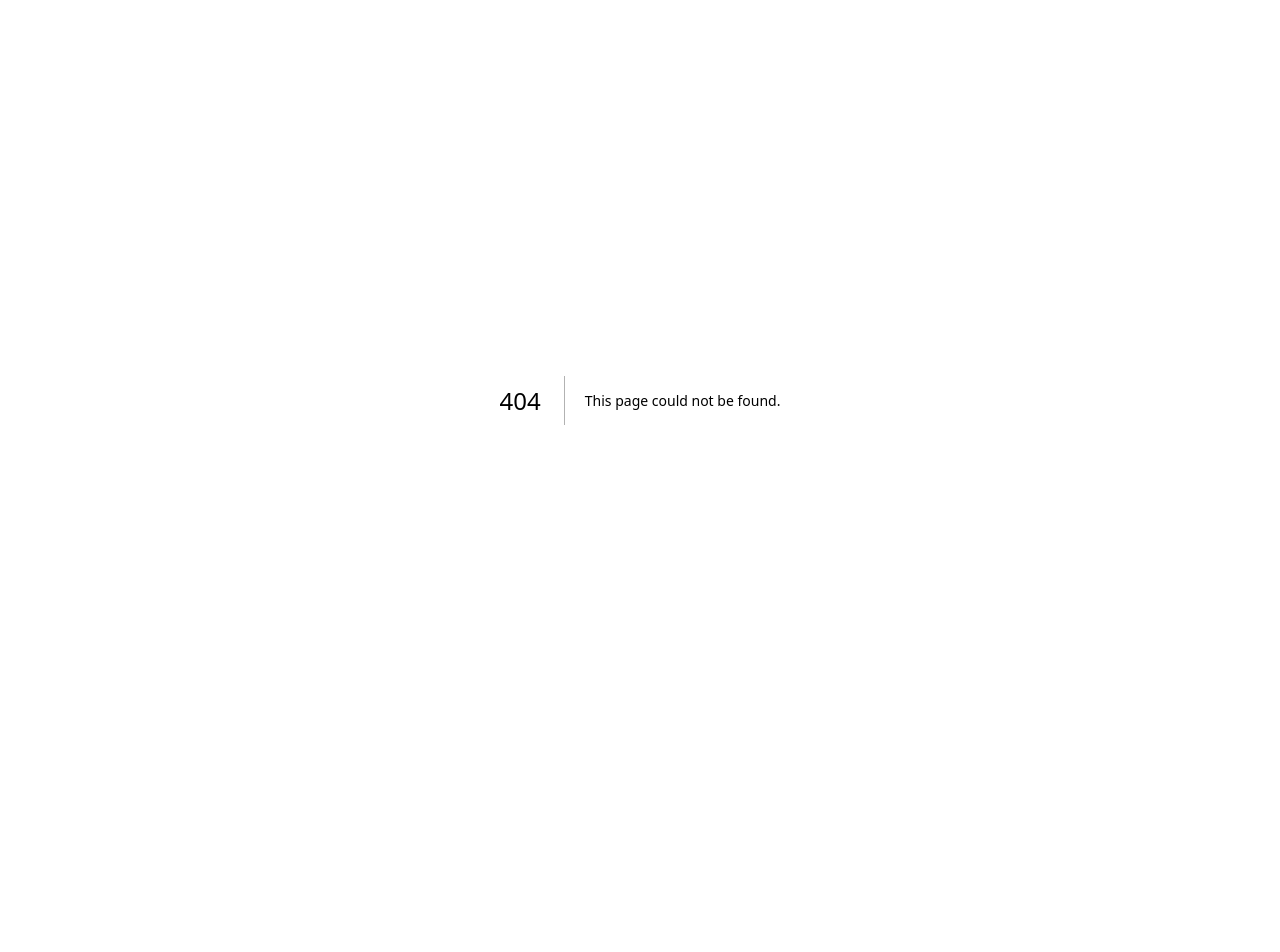
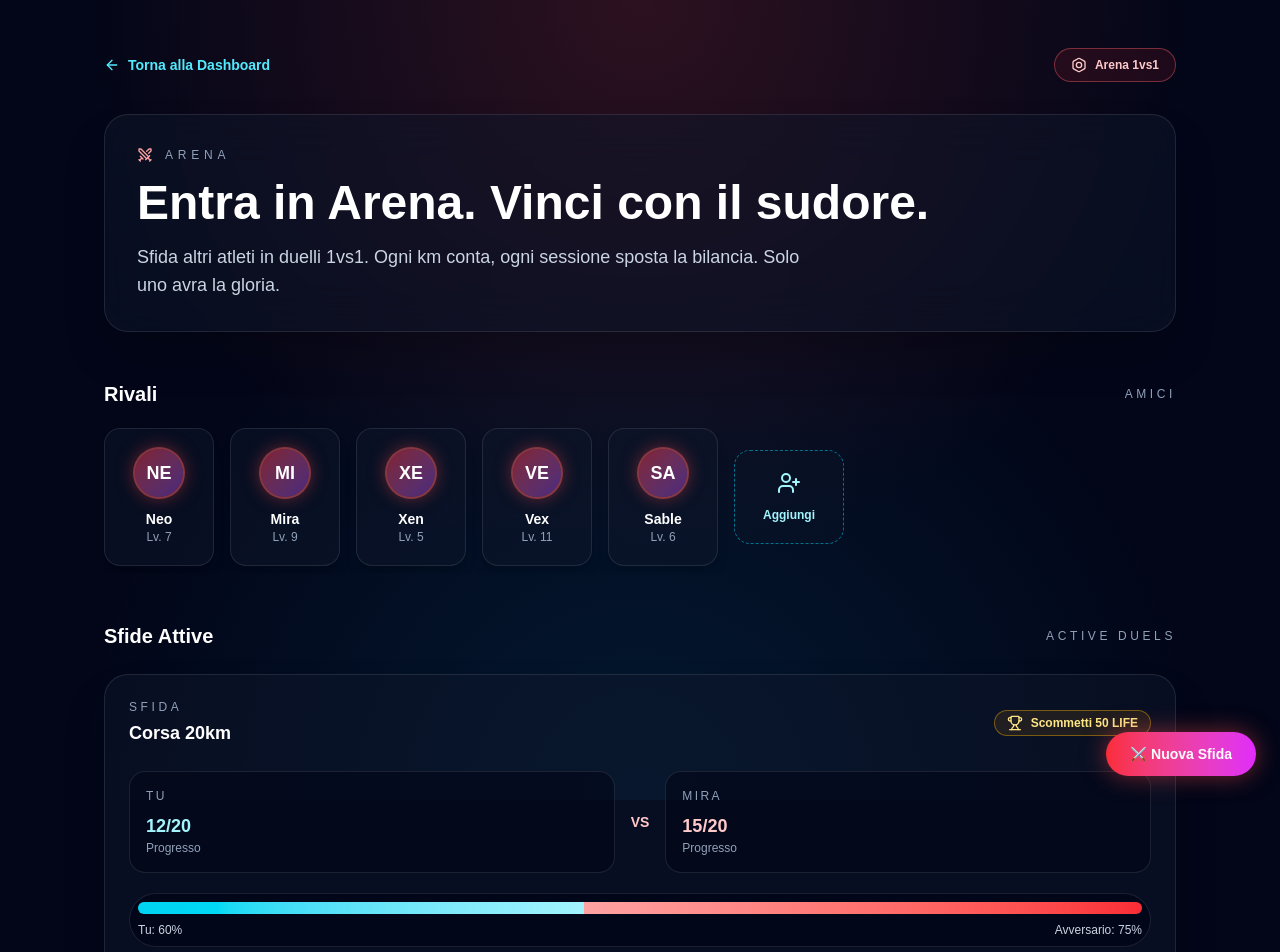
Before and after one commit to ScimanSky/LifeQuest, a Next.js app in the folder frontend/: page /arena in a window 1280 px wide. Before the commit this address had no page. Shown: the top 952 px of the page. Before the commit the page ends 800 px from the top, so only its background shows below. Built offline with nearby package versions, Linux system fonts and the light colour scheme; what @rainbow-me/rainbowkit, wagmi would draw is missing.

Commit message:
nuove funzionalita arena

```diff
--- /dev/null
+++ b/frontend/app/arena/page.tsx
@@ -0,0 +1,209 @@
+import Link from "next/link";
+import { ArrowLeft, Bolt, Swords, Timer, Trophy, UserPlus } from "lucide-react";
+
+const rivals = [
+  { id: "neo", name: "Neo", level: 7 },
+  { id: "mira", name: "Mira", level: 9 },
+  { id: "xen", name: "Xen", level: 5 },
+  { id: "vex", name: "Vex", level: 11 },
+  { id: "sable", name: "Sable", level: 6 }
+];
+
+const duels = [
+  {
+    id: "run-20",
+    title: "Corsa 20km",
+    you: { name: "Tu", progress: 12, total: 20 },
+    rival: { name: "Mira", progress: 15, total: 20 },
+    timeLeft: "2 giorni",
+    stake: "50 LIFE"
+  },
+  {
+    id: "swim-8",
+    title: "Nuoto 8km",
+    you: { name: "Tu", progress: 3.4, total: 8 },
+    rival: { name: "Vex", progress: 2.8, total: 8 },
+    timeLeft: "18 ore",
+    stake: "30 LIFE"
+  },
+  {
+    id: "gym-6",
+    title: "Palestra 6 sessioni",
+    you: { name: "Tu", progress: 4, total: 6 },
+    rival: { name: "Neo", progress: 5, total: 6 },
+    timeLeft: "4 giorni",
+    stake: "70 LIFE"
+  }
+];
+
+function progressPercent(current: number, total: number) {
+  if (!total) return 0;
+  return Math.min(100, Math.round((current / total) * 100));
+}
+
+export default function ArenaPage() {
+  return (
+    <div className="min-h-screen bg-slate-950 text-slate-100">
+      <div className="pointer-events-none absolute inset-0 bg-[radial-gradient(circle_at_top,rgba(239,68,68,0.18),transparent_55%)]" />
+      <div className="pointer-events-none absolute inset-0 bg-[radial-gradient(circle_at_bottom,rgba(14,165,233,0.12),transparent_55%)]" />
+
+      <div className="relative mx-auto w-full max-w-6xl px-6 py-12 md:px-10">
+        <div className="flex flex-wrap items-center justify-between gap-4">
+          <Link
+            href="/"
+            className="inline-flex items-center gap-2 text-sm font-semibold text-cyan-300 transition hover:text-cyan-200"
+          >
+            <ArrowLeft className="h-4 w-4" />
+            Torna alla Dashboard
+          </Link>
+          <div className="inline-flex items-center gap-2 rounded-full border border-red-400/40 bg-red-500/10 px-4 py-2 text-xs font-semibold text-red-200">
+            <Bolt className="h-4 w-4" />
+            Arena 1vs1
+          </div>
+        </div>
+
+        <header className="mt-8 rounded-3xl border border-white/10 bg-slate-900/50 p-8 shadow-2xl backdrop-blur-xl">
+          <div className="flex flex-wrap items-center gap-3 text-xs uppercase tracking-[0.4em] text-slate-400">
+            <Swords className="h-4 w-4 text-red-300" />
+            Arena
+          </div>
+          <h1 className="mt-4 text-3xl font-bold text-white md:text-5xl">
+            Entra in Arena. Vinci con il sudore.
+          </h1>
+          <p className="mt-4 max-w-2xl text-base text-slate-300 md:text-lg">
+            Sfida altri atleti in duelli 1vs1. Ogni km conta, ogni sessione sposta
+            la bilancia. Solo uno avra la gloria.
+          </p>
+        </header>
+
+        <section className="mt-12">
+          <div className="flex items-center justify-between gap-4">
+            <h2 className="text-xl font-semibold text-white">Rivali</h2>
+            <span className="text-xs uppercase tracking-[0.3em] text-slate-400">
+              Amici
+            </span>
+          </div>
+          <div className="mt-5 flex items-center gap-4 overflow-x-auto pb-2">
+            {rivals.map((rival) => (
+              <div
+                key={rival.id}
+                className="flex min-w-[110px] flex-col items-center gap-3 rounded-2xl border border-white/10 bg-slate-900/50 px-4 py-5 text-center shadow-lg"
+              >
+                <div className="relative flex h-12 w-12 items-center justify-center rounded-full bg-gradient-to-br from-red-500/50 to-purple-500/40 text-lg font-bold text-white shadow-[0_0_18px_rgba(239,68,68,0.5)]">
+                  {rival.name.slice(0, 2).toUpperCase()}
+                  <span className="absolute inset-0 rounded-full ring-2 ring-red-400/40" />
+                </div>
+                <div>
+                  <p className="text-sm font-semibold text-white">{rival.name}</p>
+                  <p className="text-xs text-slate-400">Lv. {rival.level}</p>
+                </div>
+              </div>
+            ))}
+            <button
+              type="button"
+              className="flex min-w-[110px] flex-col items-center gap-3 rounded-2xl border border-dashed border-cyan-400/50 bg-slate-900/30 px-4 py-5 text-center text-cyan-200 transition hover:border-cyan-300 hover:text-cyan-100"
+            >
+              <UserPlus className="h-6 w-6" />
+              <span className="text-xs font-semibold">Aggiungi</span>
+            </button>
+          </div>
+        </section>
+
+        <section className="mt-12">
+          <div className="flex items-center justify-between gap-4">
+            <h2 className="text-xl font-semibold text-white">Sfide Attive</h2>
+            <span className="text-xs uppercase tracking-[0.3em] text-slate-400">
+              Active Duels
+            </span>
+          </div>
+          <div className="mt-6 grid gap-5">
+            {duels.map((duel) => {
+              const youPct = progressPercent(duel.you.progress, duel.you.total);
+              const rivalPct = progressPercent(
+                duel.rival.progress,
+                duel.rival.total
+              );
+
+              return (
+                <div
+                  key={duel.id}
+                  className="rounded-3xl border border-white/10 bg-slate-900/50 p-6 shadow-2xl"
+                >
+                  <div className="flex flex-wrap items-center justify-between gap-3">
+                    <div>
+                      <p className="text-xs uppercase tracking-[0.3em] text-slate-400">
+                        Sfida
+                      </p>
+                      <h3 className="mt-1 text-lg font-semibold text-white">
+                        {duel.title}
+                      </h3>
+                    </div>
+                    <div className="inline-flex items-center gap-2 rounded-full border border-amber-400/40 bg-amber-500/10 px-3 py-1 text-xs font-semibold text-amber-200">
+                      <Trophy className="h-4 w-4" />
+                      Scommetti {duel.stake}
+                    </div>
+                  </div>
+
+                  <div className="mt-6 grid gap-4 lg:grid-cols-[1fr_auto_1fr] lg:items-center">
+                    <div className="rounded-2xl border border-white/10 bg-slate-950/60 p-4">
+                      <p className="text-xs uppercase tracking-[0.2em] text-slate-400">
+                        {duel.you.name}
+                      </p>
+                      <p className="mt-2 text-lg font-semibold text-cyan-200">
+                        {duel.you.progress}/{duel.you.total}
+                      </p>
+                      <p className="text-xs text-slate-400">Progresso</p>
+                    </div>
+
+                    <div className="flex items-center justify-center text-sm font-semibold text-red-200">
+                      VS
+                    </div>
+
+                    <div className="rounded-2xl border border-white/10 bg-slate-950/60 p-4">
+                      <p className="text-xs uppercase tracking-[0.2em] text-slate-400">
+                        {duel.rival.name}
+                      </p>
+                      <p className="mt-2 text-lg font-semibold text-red-200">
+                        {duel.rival.progress}/{duel.rival.total}
+                      </p>
+                      <p className="text-xs text-slate-400">Progresso</p>
+                    </div>
+                  </div>
+
+                  <div className="mt-5 rounded-full border border-white/10 bg-slate-950/80 p-2">
+                    <div className="relative flex h-3 overflow-hidden rounded-full bg-slate-800/80">
+                      <div
+                        className="h-full bg-gradient-to-r from-cyan-400 to-cyan-200"
+                        style={{ width: `${youPct}%` }}
+                      />
+                      <div
+                        className="h-full bg-gradient-to-l from-red-500 to-red-300"
+                        style={{ width: `${rivalPct}%` }}
+                      />
+                    </div>
+                    <div className="mt-2 flex items-center justify-between text-xs text-slate-300">
+                      <span>Tu: {youPct}%</span>
+                      <span>Avversario: {rivalPct}%</span>
+                    </div>
+                  </div>
+
+                  <div className="mt-4 flex items-center gap-2 text-xs text-slate-300">
+                    <Timer className="h-4 w-4 text-cyan-200" />
+                    Tempo rimasto: {duel.timeLeft}
+                  </div>
+                </div>
+              );
+            })}
+          </div>
+        </section>
+      </div>
+
+      <button
+        type="button"
+        className="fixed bottom-6 right-6 z-20 flex items-center gap-2 rounded-full bg-gradient-to-r from-red-500 to-fuchsia-500 px-6 py-3 text-sm font-semibold text-white shadow-[0_0_25px_rgba(239,68,68,0.5)] transition hover:scale-105"
+      >
+        ⚔️ Nuova Sfida
+      </button>
+    </div>
+  );
+}
```
